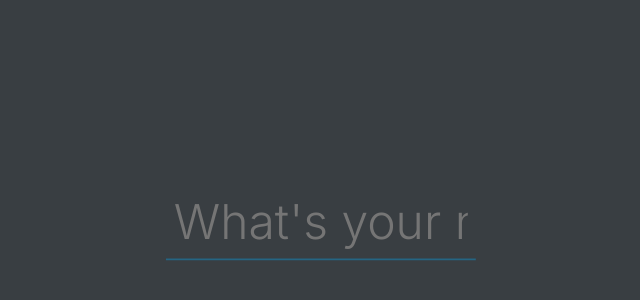
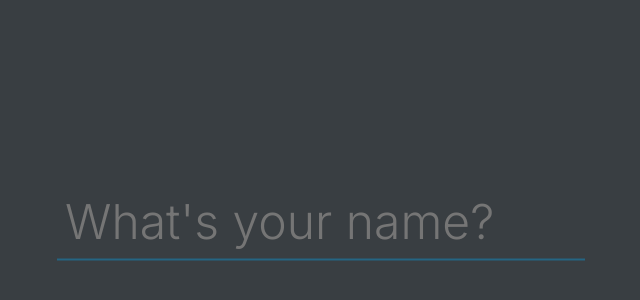
Before and after one commit to JesperBry/chrome_extension_simple-tab, a plain HTML site: page Index.html in a window 1280 px wide. Shown: the part 146-446 px from the top of the page, without its empty margins (327-967 px from the left). Drawn offline with Linux system fonts and the light colour scheme.

```diff
--- a/input.style.css
+++ b/input.style.css
@@ -14,5 +14,5 @@
   left: 50%;
   -ms-transform: translate(-50%, -50%);
   transform: translate(-50%, -50%);
-  width: 23%;
+  width: 40%;
 }
```
Also changed, not shown: Manifest.json.
